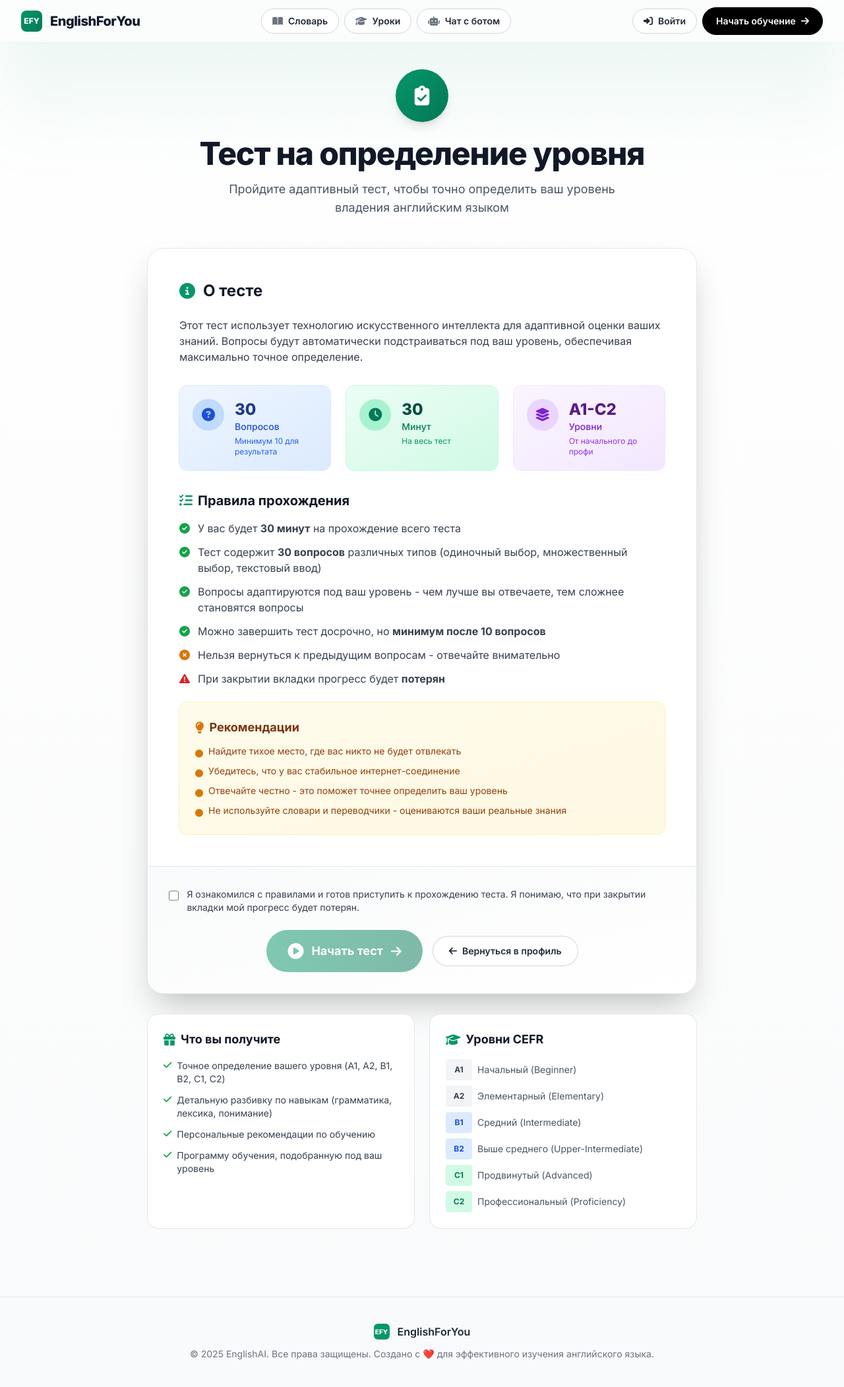
After one commit to Andrey550/EnglishForYou, a Django app: page /user_test/user_test_intro in a window 1280 px wide. The commit adds this page. Shown: the whole page at 66% size. Run offline with Django 5.2, Linux system fonts and the light colour scheme; some libraries are stand-ins or nearby versions.

Commit message:
Add user_test_intro

```diff
--- a/EnglishForYou/user/templates/user/user_profile.html
+++ b/EnglishForYou/user/templates/user/user_profile.html
@@ -157,7 +157,7 @@
               </div>
               <h4 class="text-lg font-bold text-gray-900 mb-2">Уровень не определён</h4>
               <p class="text-sm text-gray-600 mb-6 px-4">Пройдите тест для определения вашего уровня владения английским языком</p>
-              <a href="#"
+              <a href="{% url 'user_test_intro' %}"
                  class="group relative inline-flex items-center justify-center gap-2 px-6 py-3 font-semibold text-base rounded-full bg-gradient-to-r from-primary to-emerald-700 text-white overflow-hidden transition-all hover:-translate-y-0.5 hover:shadow-lg hover:shadow-primary/30 active:brightness-95">
                 <span class="absolute inset-0 w-0 bg-emerald-800 transition-all duration-300 group-hover:w-full z-0"></span>
                 <i class="fas fa-clipboard-check relative z-10" aria-hidden="true"></i>
--- /dev/null
+++ b/EnglishForYou/user_test/templates/user_test/user_test_intro.html
@@ -0,0 +1,277 @@
+{% extends 'main/layout.html' %}
+
+{% block content %}
+<main id="main" class="relative min-h-screen py-10">
+  <!-- Декоративный фон -->
+  <div aria-hidden="true"
+    class="pointer-events-none absolute inset-x-0 -top-20 -z-10 h-64 bg-gradient-to-b from-primary/10 to-transparent blur-2xl">
+  </div>
+
+  <div class="max-w-4xl mx-auto px-4 sm:px-6 lg:px-8">
+    <!-- Заголовок -->
+    <div class="text-center mb-12 animate-[fadeInDown_0.5s_ease-out]">
+      <div class="inline-flex items-center justify-center w-20 h-20 rounded-full bg-gradient-to-br from-primary to-emerald-700 text-white mb-6 shadow-lg">
+        <i class="fas fa-clipboard-check text-3xl" aria-hidden="true"></i>
+      </div>
+      <h1 class="text-4xl sm:text-5xl font-extrabold text-gray-900 tracking-tight mb-4">
+        Тест на определение уровня
+      </h1>
+      <p class="text-lg text-gray-600 max-w-2xl mx-auto">
+        Пройдите адаптивный тест, чтобы точно определить ваш уровень владения английским языком
+      </p>
+    </div>
+
+    <!-- Основная карточка -->
+    <div class="bg-white rounded-3xl ring-1 ring-gray-200 shadow-2xl overflow-hidden mb-8 animate-[fadeInUp_0.6s_ease-out]">
+
+      <!-- Информация о тесте -->
+      <div class="p-8 sm:p-12">
+        <h2 class="text-2xl font-bold text-gray-900 mb-6 inline-flex items-center gap-3">
+          <i class="fas fa-info-circle text-primary" aria-hidden="true"></i>
+          О тесте
+        </h2>
+
+        <div class="prose prose-lg max-w-none text-gray-700 mb-8">
+          <p>
+            Этот тест использует технологию искусственного интеллекта для адаптивной оценки ваших знаний.
+            Вопросы будут автоматически подстраиваться под ваш уровень, обеспечивая максимально точное определение.
+          </p>
+        </div>
+
+        <!-- Ключевые параметры -->
+        <div class="grid grid-cols-1 md:grid-cols-3 gap-6 mb-8">
+          <div class="flex items-start gap-4 p-5 rounded-xl bg-gradient-to-br from-blue-50 to-blue-100 ring-1 ring-blue-200/60">
+            <div class="flex-shrink-0 w-12 h-12 rounded-full bg-blue-200 flex items-center justify-center text-blue-700">
+              <i class="fas fa-question-circle text-xl" aria-hidden="true"></i>
+            </div>
+            <div>
+              <div class="text-2xl font-extrabold text-blue-900">30</div>
+              <div class="text-sm font-medium text-blue-700">Вопросов</div>
+              <div class="text-xs text-blue-600 mt-1">Минимум 10 для результата</div>
+            </div>
+          </div>
+
+          <div class="flex items-start gap-4 p-5 rounded-xl bg-gradient-to-br from-emerald-50 to-emerald-100 ring-1 ring-emerald-200/60">
+            <div class="flex-shrink-0 w-12 h-12 rounded-full bg-emerald-200 flex items-center justify-center text-emerald-700">
+              <i class="fas fa-clock text-xl" aria-hidden="true"></i>
+            </div>
+            <div>
+              <div class="text-2xl font-extrabold text-emerald-900">30</div>
+              <div class="text-sm font-medium text-emerald-700">Минут</div>
+              <div class="text-xs text-emerald-600 mt-1">На весь тест</div>
+            </div>
+          </div>
+
+          <div class="flex items-start gap-4 p-5 rounded-xl bg-gradient-to-br from-purple-50 to-purple-100 ring-1 ring-purple-200/60">
+            <div class="flex-shrink-0 w-12 h-12 rounded-full bg-purple-200 flex items-center justify-center text-purple-700">
+              <i class="fas fa-layer-group text-xl" aria-hidden="true"></i>
+            </div>
+            <div>
+              <div class="text-2xl font-extrabold text-purple-900">A1-C2</div>
+              <div class="text-sm font-medium text-purple-700">Уровни</div>
+              <div class="text-xs text-purple-600 mt-1">От начального до профи</div>
+            </div>
+          </div>
+        </div>
+
+        <!-- Правила и рекомендации -->
+        <div class="space-y-6">
+          <div>
+            <h3 class="text-xl font-bold text-gray-900 mb-4 inline-flex items-center gap-2">
+              <i class="fas fa-list-check text-primary" aria-hidden="true"></i>
+              Правила прохождения
+            </h3>
+            <ul class="space-y-3">
+              <li class="flex items-start gap-3">
+                <i class="fas fa-check-circle text-green-600 mt-1 flex-shrink-0" aria-hidden="true"></i>
+                <span class="text-gray-700">У вас будет <strong>30 минут</strong> на прохождение всего теста</span>
+              </li>
+              <li class="flex items-start gap-3">
+                <i class="fas fa-check-circle text-green-600 mt-1 flex-shrink-0" aria-hidden="true"></i>
+                <span class="text-gray-700">Тест содержит <strong>30 вопросов</strong> различных типов (одиночный выбор, множественный выбор, текстовый ввод)</span>
+              </li>
+              <li class="flex items-start gap-3">
+                <i class="fas fa-check-circle text-green-600 mt-1 flex-shrink-0" aria-hidden="true"></i>
+                <span class="text-gray-700">Вопросы адаптируются под ваш уровень - чем лучше вы отвечаете, тем сложнее становятся вопросы</span>
+              </li>
+              <li class="flex items-start gap-3">
+                <i class="fas fa-check-circle text-green-600 mt-1 flex-shrink-0" aria-hidden="true"></i>
+                <span class="text-gray-700">Можно завершить тест досрочно, но <strong>минимум после 10 вопросов</strong></span>
+              </li>
+              <li class="flex items-start gap-3">
+                <i class="fas fa-times-circle text-amber-600 mt-1 flex-shrink-0" aria-hidden="true"></i>
+                <span class="text-gray-700">Нельзя вернуться к предыдущим вопросам - отвечайте внимательно</span>
+              </li>
+              <li class="flex items-start gap-3">
+                <i class="fas fa-exclamation-triangle text-red-600 mt-1 flex-shrink-0" aria-hidden="true"></i>
+                <span class="text-gray-700">При закрытии вкладки прогресс будет <strong>потерян</strong></span>
+              </li>
+            </ul>
+          </div>
+
+          <div class="bg-gradient-to-br from-amber-50 to-amber-100/50 rounded-xl p-6 ring-1 ring-amber-200/60">
+            <h3 class="text-lg font-bold text-amber-900 mb-3 inline-flex items-center gap-2">
+              <i class="fas fa-lightbulb text-amber-600" aria-hidden="true"></i>
+              Рекомендации
+            </h3>
+            <ul class="space-y-2 text-sm text-amber-800">
+              <li class="flex items-start gap-2">
+                <i class="fas fa-circle text-amber-600 text-xs mt-1.5 flex-shrink-0" aria-hidden="true"></i>
+                <span>Найдите тихое место, где вас никто не будет отвлекать</span>
+              </li>
+              <li class="flex items-start gap-2">
+                <i class="fas fa-circle text-amber-600 text-xs mt-1.5 flex-shrink-0" aria-hidden="true"></i>
+                <span>Убедитесь, что у вас стабильное интернет-соединение</span>
+              </li>
+              <li class="flex items-start gap-2">
+                <i class="fas fa-circle text-amber-600 text-xs mt-1.5 flex-shrink-0" aria-hidden="true"></i>
+                <span>Отвечайте честно - это поможет точнее определить ваш уровень</span>
+              </li>
+              <li class="flex items-start gap-2">
+                <i class="fas fa-circle text-amber-600 text-xs mt-1.5 flex-shrink-0" aria-hidden="true"></i>
+                <span>Не используйте словари и переводчики - оцениваются ваши реальные знания</span>
+              </li>
+            </ul>
+          </div>
+        </div>
+      </div>
+
+      <!-- Кнопка начала теста -->
+      <div class="border-t border-gray-200 bg-gradient-to-br from-gray-50 to-white p-8">
+        <form method="POST" action="#" id="startTestForm">
+          {% csrf_token %}
+
+          <!-- Чекбокс согласия -->
+          <div class="mb-6">
+            <label class="flex items-start gap-3 cursor-pointer group">
+              <input type="checkbox"
+                     id="agreeCheckbox"
+                     name="agree"
+                     required
+                     class="w-5 h-5 text-primary rounded focus:ring-2 focus:ring-primary mt-0.5">
+              <span class="text-sm text-gray-700 group-hover:text-gray-900">
+                Я ознакомился с правилами и готов приступить к прохождению теста.
+                Я понимаю, что при закрытии вкладки мой прогресс будет потерян.
+              </span>
+            </label>
+          </div>
+
+          <div class="flex flex-col sm:flex-row gap-4 justify-center items-center">
+            <button type="submit"
+                    id="startBtn"
+                    class="group relative inline-flex items-center justify-center gap-3 px-8 py-4 font-bold text-lg rounded-full bg-gradient-to-r from-primary to-emerald-700 text-white overflow-hidden transition-all hover:-translate-y-0.5 hover:shadow-xl hover:shadow-primary/30 active:brightness-95 disabled:opacity-50 disabled:cursor-not-allowed disabled:hover:translate-y-0">
+              <span class="absolute inset-0 w-0 bg-emerald-800 transition-all duration-300 group-hover:w-full z-0"></span>
+              <i class="fas fa-play-circle text-2xl relative z-10" aria-hidden="true"></i>
+              <span class="relative z-10">Начать тест</span>
+              <i class="fas fa-arrow-right relative z-10 transition-transform group-hover:translate-x-1" aria-hidden="true"></i>
+            </button>
+
+            <a href="{% url 'user_profile' %}"
+               class="inline-flex items-center gap-2 px-6 py-3 rounded-full text-sm font-semibold bg-white ring-1 ring-gray-300 text-gray-800 transition-all hover:-translate-y-0.5 hover:shadow-md hover:text-primary hover:ring-primary">
+              <i class="fas fa-arrow-left" aria-hidden="true"></i>
+              Вернуться в профиль
+            </a>
+          </div>
+        </form>
+      </div>
+    </div>
+
+    <!-- Дополнительная информация -->
+    <div class="grid grid-cols-1 md:grid-cols-2 gap-6 animate-[fadeInUp_0.7s_ease-out]">
+      <!-- Что вы получите -->
+      <div class="bg-white rounded-2xl ring-1 ring-gray-200 shadow-sm p-6">
+        <h3 class="text-lg font-bold text-gray-900 mb-4 inline-flex items-center gap-2">
+          <i class="fas fa-gift text-primary" aria-hidden="true"></i>
+          Что вы получите
+        </h3>
+        <ul class="space-y-3 text-sm text-gray-700">
+          <li class="flex items-start gap-2">
+            <i class="fas fa-check text-green-600 mt-0.5 flex-shrink-0" aria-hidden="true"></i>
+            <span>Точное определение вашего уровня (A1, A2, B1, B2, C1, C2)</span>
+          </li>
+          <li class="flex items-start gap-2">
+            <i class="fas fa-check text-green-600 mt-0.5 flex-shrink-0" aria-hidden="true"></i>
+            <span>Детальную разбивку по навыкам (грамматика, лексика, понимание)</span>
+          </li>
+          <li class="flex items-start gap-2">
+            <i class="fas fa-check text-green-600 mt-0.5 flex-shrink-0" aria-hidden="true"></i>
+            <span>Персональные рекомендации по обучению</span>
+          </li>
+          <li class="flex items-start gap-2">
+            <i class="fas fa-check text-green-600 mt-0.5 flex-shrink-0" aria-hidden="true"></i>
+            <span>Программу обучения, подобранную под ваш уровень</span>
+          </li>
+        </ul>
+      </div>
+
+      <!-- Уровни CEFR -->
+      <div class="bg-white rounded-2xl ring-1 ring-gray-200 shadow-sm p-6">
+        <h3 class="text-lg font-bold text-gray-900 mb-4 inline-flex items-center gap-2">
+          <i class="fas fa-graduation-cap text-primary" aria-hidden="true"></i>
+          Уровни CEFR
+        </h3>
+        <div class="space-y-2 text-sm">
+          <div class="flex items-center gap-2">
+            <span class="inline-flex items-center justify-center w-10 h-8 rounded bg-gray-100 text-gray-700 font-bold text-xs">A1</span>
+            <span class="text-gray-600">Начальный (Beginner)</span>
+          </div>
+          <div class="flex items-center gap-2">
+            <span class="inline-flex items-center justify-center w-10 h-8 rounded bg-gray-100 text-gray-700 font-bold text-xs">A2</span>
+            <span class="text-gray-600">Элементарный (Elementary)</span>
+          </div>
+          <div class="flex items-center gap-2">
+            <span class="inline-flex items-center justify-center w-10 h-8 rounded bg-blue-100 text-blue-700 font-bold text-xs">B1</span>
+            <span class="text-gray-600">Средний (Intermediate)</span>
+          </div>
+          <div class="flex items-center gap-2">
+            <span class="inline-flex items-center justify-center w-10 h-8 rounded bg-blue-100 text-blue-700 font-bold text-xs">B2</span>
+            <span class="text-gray-600">Выше среднего (Upper-Intermediate)</span>
+          </div>
+          <div class="flex items-center gap-2">
+            <span class="inline-flex items-center justify-center w-10 h-8 rounded bg-emerald-100 text-emerald-700 font-bold text-xs">C1</span>
+            <span class="text-gray-600">Продвинутый (Advanced)</span>
+          </div>
+          <div class="flex items-center gap-2">
+            <span class="inline-flex items-center justify-center w-10 h-8 rounded bg-emerald-100 text-emerald-700 font-bold text-xs">C2</span>
+            <span class="text-gray-600">Профессиональный (Proficiency)</span>
+          </div>
+        </div>
+      </div>
+    </div>
+  </div>
+</main>
+
+<script>
+  // Активация кнопки только при согласии
+  document.addEventListener('DOMContentLoaded', () => {
+    const checkbox = document.getElementById('agreeCheckbox');
+    const startBtn = document.getElementById('startBtn');
+
+    // Изначально кнопка отключена
+    startBtn.disabled = !checkbox.checked;
+
+    checkbox.addEventListener('change', () => {
+      startBtn.disabled = !checkbox.checked;
+    });
+
+    // Предотвращение двойной отправки
+    const form = document.getElementById('startTestForm');
+    form.addEventListener('submit', () => {
+      startBtn.disabled = true;
+      startBtn.innerHTML = '<i class="fas fa-spinner fa-spin"></i> Запуск теста...';
+    });
+  });
+</script>
+
+<style>
+  @keyframes fadeInDown {
+    from { opacity: 0; transform: translateY(-20px); }
+    to { opacity: 1; transform: translateY(0); }
+  }
+
+  @keyframes fadeInUp {
+    from { opacity: 0; transform: translateY(20px); }
+    to { opacity: 1; transform: translateY(0); }
+  }
+</style>
+{% endblock %}
--- /dev/null
+++ b/EnglishForYou/user_test/urls.py
@@ -0,0 +1,6 @@
+from django.urls import path
+from . import views
+
+urlpatterns = [
+    path('user_test_intro', views.user_test_intro_view, name='user_test_intro'),
+]
--- a/EnglishForYou/user_test/views.py
+++ b/EnglishForYou/user_test/views.py
@@ -1,3 +1,4 @@
 from django.shortcuts import render
 
-# Create your views here.
+def user_test_intro_view(request):
+    return render(request, 'user_test/user_test_intro.html')
```
